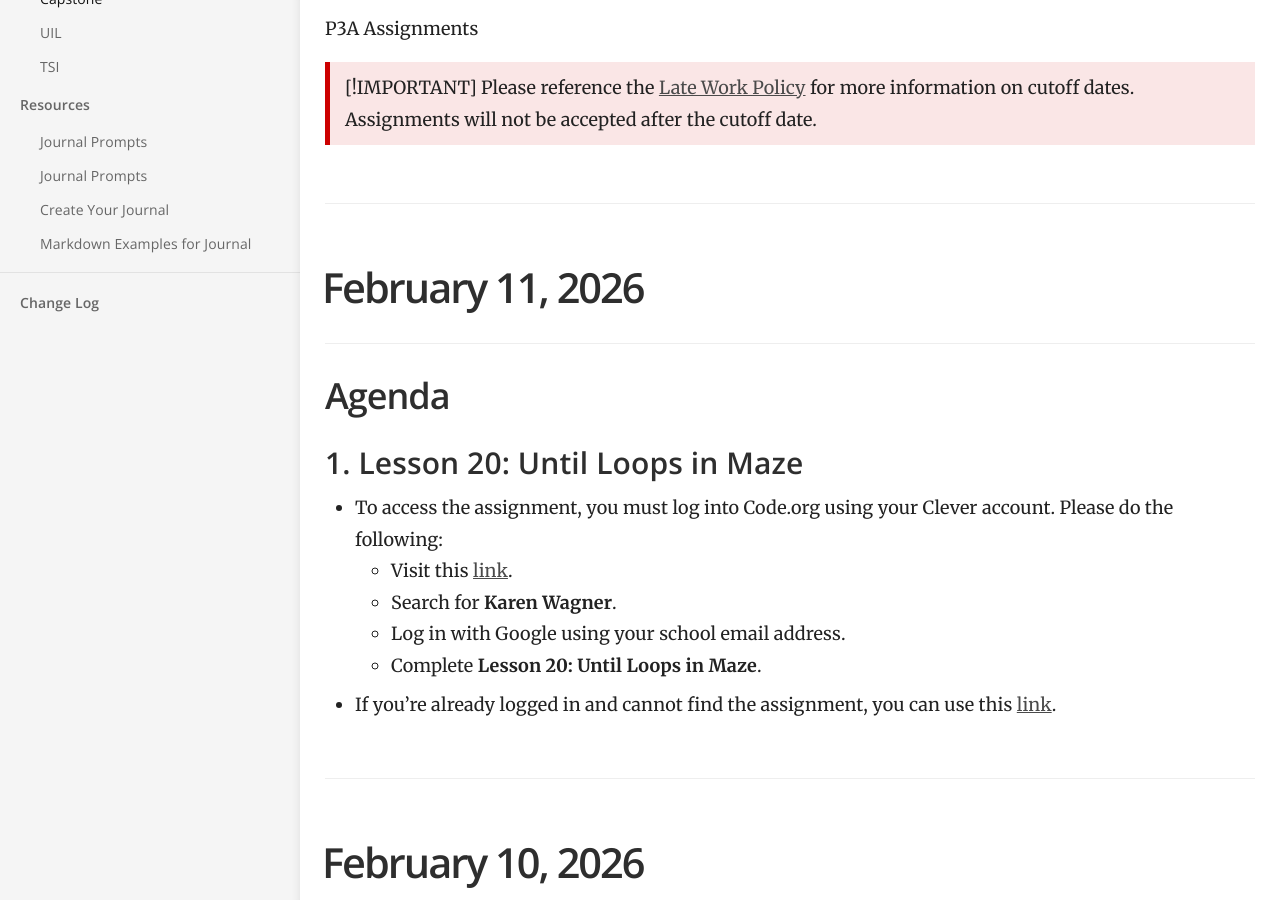
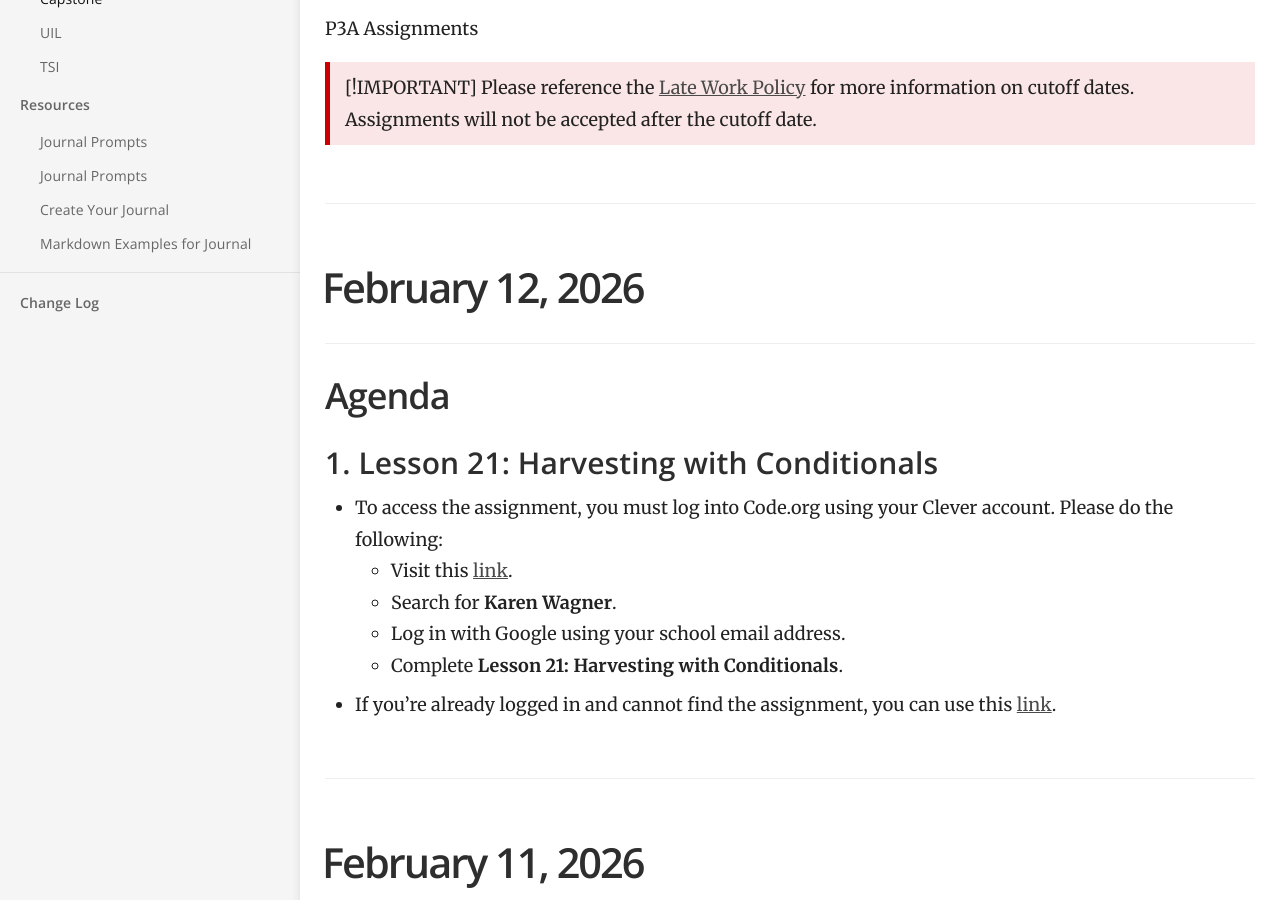
Before and after one commit to mswhitby/classroom, a Jekyll site: the page built from _docs/classes/3rd.md, in a window 1280 px wide and 900 px high, scrolled down 442 px. Built offline with Jekyll 4.4.1, drawn with Linux system fonts in a browser that asks for light colours.

Commit message:
Updated lessons

```diff
--- a/_docs/classes/3rd.md
+++ b/_docs/classes/3rd.md
@@ -142,6 +142,22 @@ order: 2
 
 ****
 
+# February 12, 2026
+
+## Agenda
+
+### 1. Lesson 21: Harvesting with Conditionals
+- To access the assignment, you must log into Code.org using your Clever account. Please do the following:
+    - Visit this [link](https://clever.com/oauth/district-picker?client_id=2f27405716644a951b23&redirect_uri=https%3A%2F%2Fstudio.code.org%2Fusers%2Fauth%2Fclever%2Fcallback&response_type=code&state=ede33ff61289cf32708a0f54079cdd23e31d0b0a02b0e0e8).
+    - Search for **Karen Wagner**.
+    - Log in with Google using your school email address.
+    - Complete **Lesson 21: Harvesting with Conditionals**.
+
+- If you're already logged in and cannot find the assignment, you can use this [link](https://studio.code.org/courses/express-2025/units/1/lessons/21/levels/1).
+
+----
+
+
 # February 11, 2026
 
 ## Agenda
```
